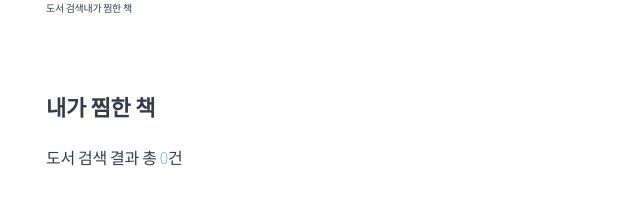
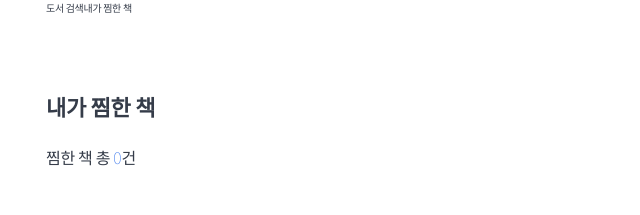
Before and after one commit to sggonee/cdri-books-seunggongwon, a React (Vite) app: page /like in a window 1280 px wide. Shown: the top 215 px of the page, without its empty margins (114-754 px from the left). Built offline with nearby package versions, Linux system fonts and the light colour scheme; no server answers.

Commit message:
fix summary content

```diff
--- a/src/components/template/search/Summary.tsx
+++ b/src/components/template/search/Summary.tsx
@@ -2,13 +2,14 @@ import clsx from 'clsx';
 import styles from './Summary.module.css';
 
 interface Props {
+  content: string;
   count: number;
 }
 
-const Summary = ({ count }: Props) => {
+const Summary = ({ content, count }: Props) => {
   return (
     <p className={clsx(styles.container, 'text-md')}>
-      도서 검색 결과 총 <span>{count}</span>건
+      {content} 총 <span>{count}</span>건
     </p>
   );
 };
--- a/src/pages/like/index.tsx
+++ b/src/pages/like/index.tsx
@@ -20,7 +20,7 @@ const Like = () => {
   return (
     <section className="like-section">
       <h2 className="heading-md">내가 찜한 책</h2>
-      <Summary count={totalCount} />
+      <Summary content="찜한 책" count={totalCount} />
       {totalCount ? <Books items={books} /> : <SearchNotFound />}
     </section>
   );
--- a/src/pages/search/index.tsx
+++ b/src/pages/search/index.tsx
@@ -34,7 +34,7 @@ const Search = () => {
     <section className="search-section">
       <h2 className="heading-md">도서 검색</h2>
       <Form />
-      <Summary count={totalCount} />
+      <Summary content="도서 검색 결과" count={totalCount} />
       {totalCount ? <Books items={books} /> : <SearchNotFound />}
       <div ref={targetRef} />
     </section>
```
